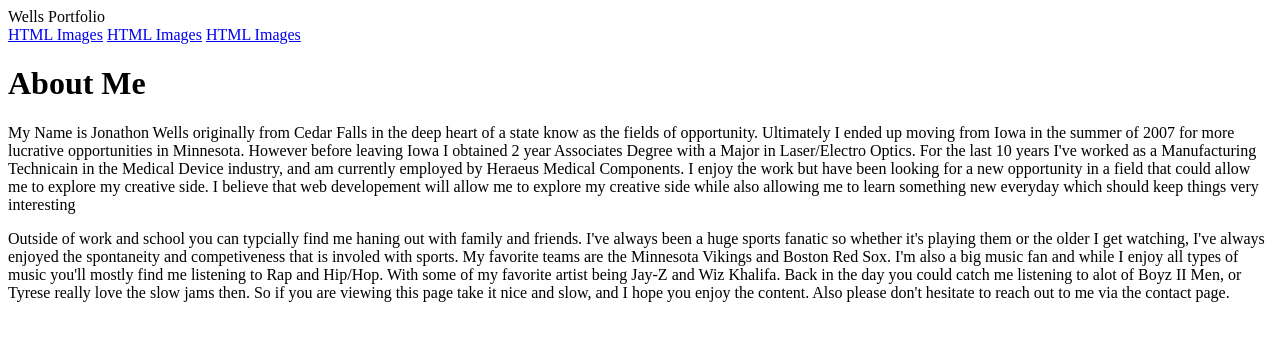
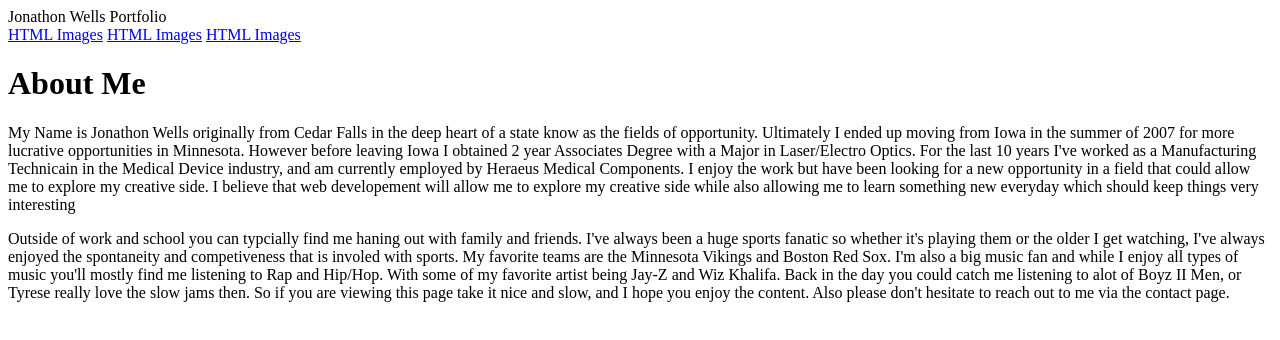
Before and after one commit to jonwells10/Basic-Portfolio, a plain HTML site: page index.html in a window 1280 px wide. Drawn offline with Linux system fonts and the light colour scheme.

Commit message:
Minor Changes

```diff
--- a/index.html
+++ b/index.html
@@ -4,7 +4,7 @@
 <head>
 
             <!-- Tab Header -->
-    <header>Wells Portfolio</header>
+    <title>Wells Portfolio</title>
 
 </head>
 
@@ -12,7 +12,7 @@
 
 
             <!-- Main Page Title -->
-    <title> Jonathon Wells Portfolio </title>
+    <header> Jonathon Wells Portfolio </header>
 
     <a href="About Me.html">HTML Images</a>
     <a href="portfolio.html">HTML Images</a>
```
